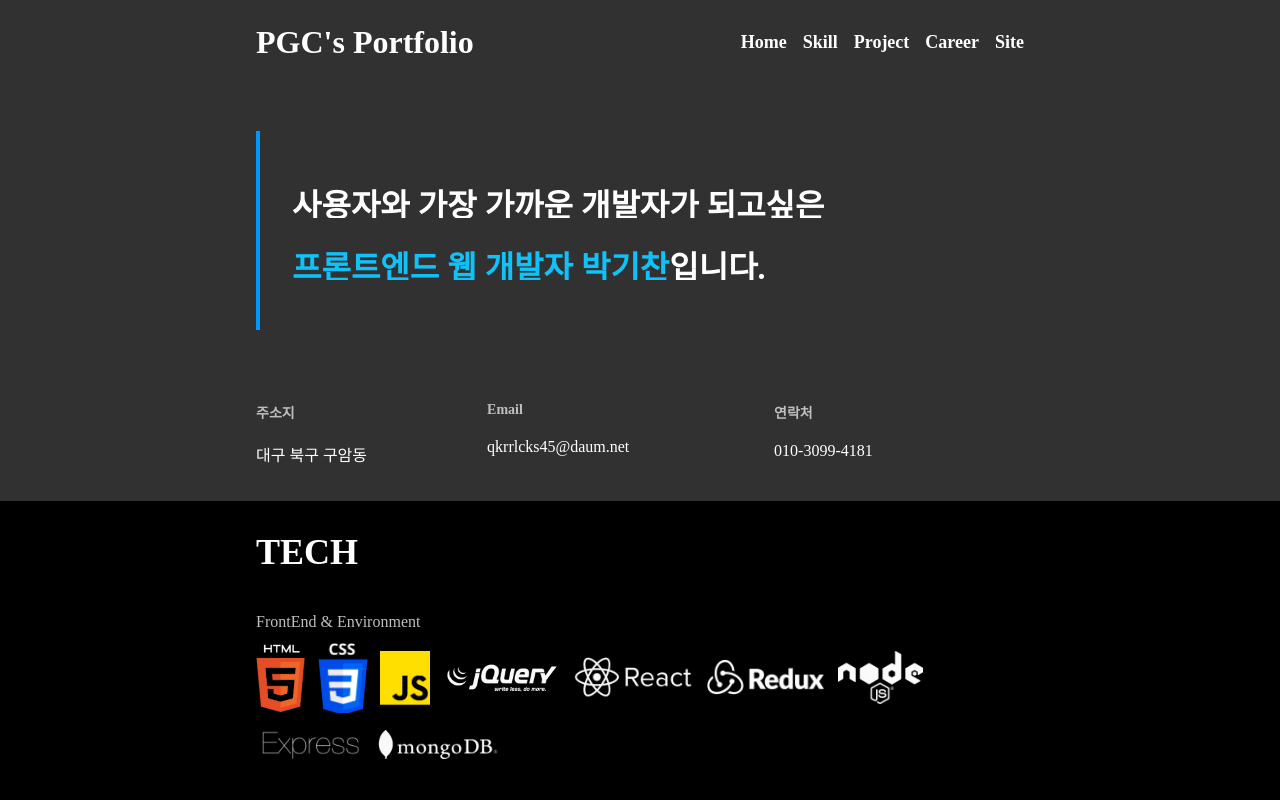
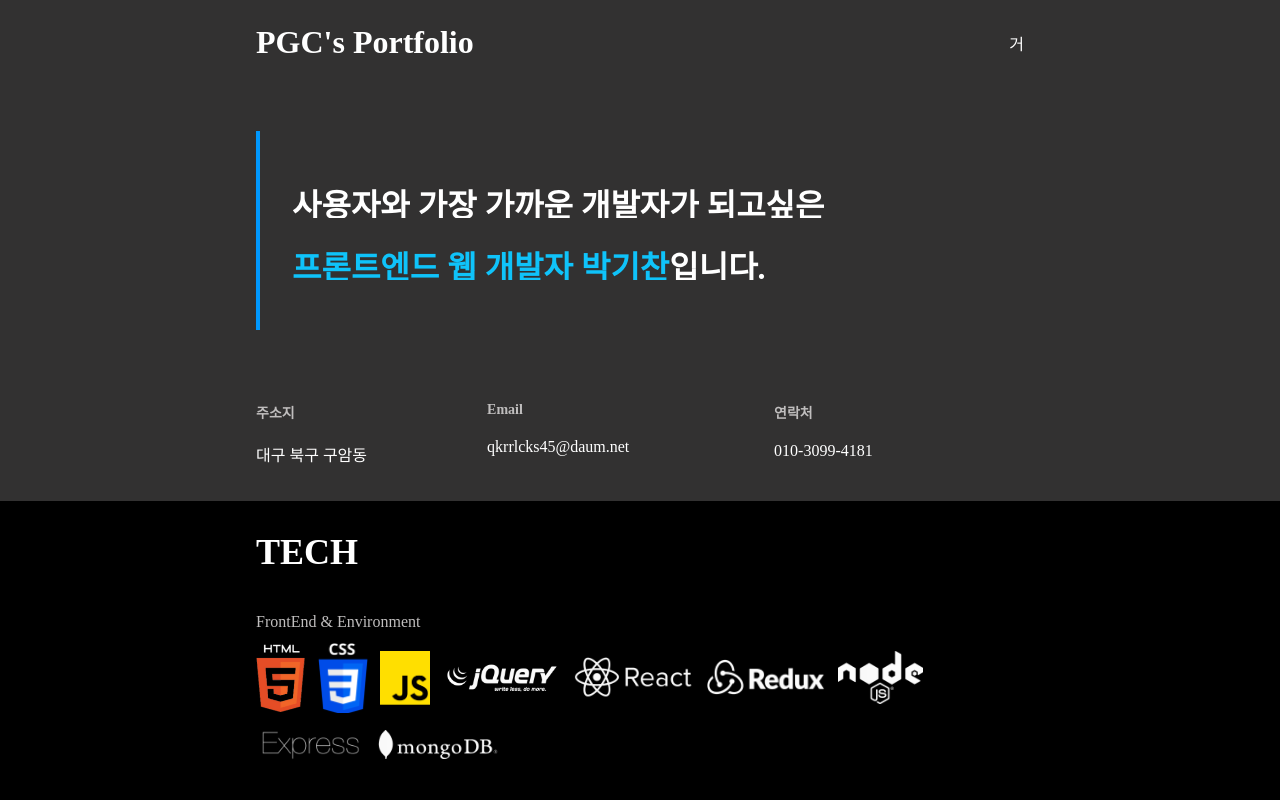
Before and after one commit to rl0425/portfolio, a React (Create React App) app: page / in a window 1280 px wide. Shown: the top 800 px of the page. Built offline with nearby package versions, Linux system fonts and the light colour scheme; a web font is replaced by a local one.

Commit message:
홈 오른쪽 배너 제거

```diff
--- a/src/ component/head/Head.js
+++ b/src/ component/head/Head.js
@@ -5,13 +5,12 @@ function Head(){
             <div className={classes.leftBox}>
                 <span>PGC's Portfolio</span>
             </div>
-            <div className={classes.rightBox}>
-                <div><span>Home</span></div>
-                <div><span>Skill</span></div>
-                <div><span>Project</span></div>
-                <div><span>Career</span></div>
-                <div><span>Site</span></div>
-            </div>
+            {/*<div className={classes.rightBox}>*/}
+            {/*    <div><span>Home</span></div>*/}
+            {/*    <div><span>Skill</span></div>*/}
+            {/*    <div><span>Project</span></div>*/}
+            {/*    <div><span>Career</span></div>*/}
+거            {/*</div>*/}
         </div>
     )
 }
```
